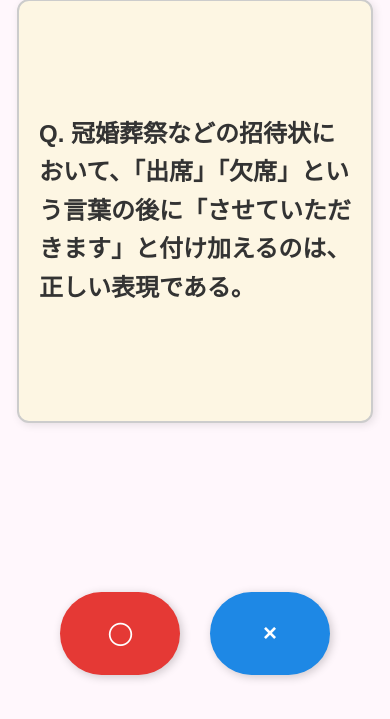
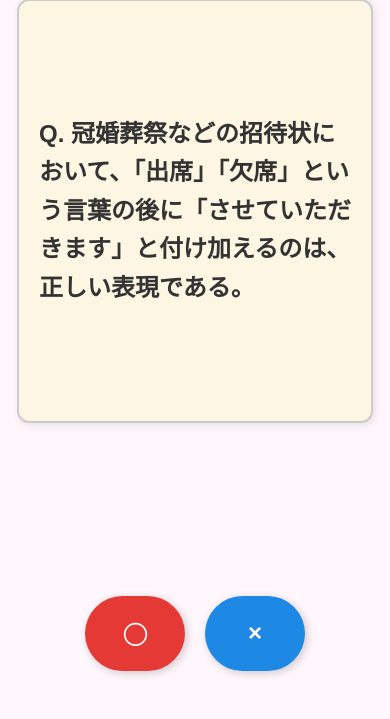
Before and after one commit to Tokashiki-11/StuLab2-project, a Flask app: template templates/question.html in a window 390 px wide. Shown: the part 21-740 px from the top of the page. Run offline with Flask 3, Linux system fonts and the light colour scheme; the template is opened without the code that fills it: values that come from a table or form of the project are taken from there, others are empty; data comes from the database, SQL or seed files in the repository.

Commit message:
responsive design3

```diff
--- a/static/style.css
+++ b/static/style.css
@@ -398,42 +398,40 @@ button:hover {
   .button-group {
     flex-direction: row;
     justify-content: center;
-    gap: 30px;
-    flex-wrap: wrap;
+    gap: 20px;
   }
 
   .button-group button,
   .circle-button,
   .cross-button {
     font-size: 24px;
-    padding: 24px 40px;
-    min-width: 120px;
-    min-height: 80px;
+    padding: 20px 30px;
+    min-width: 100px;
     border-radius: 50px;
-    box-shadow: 2px 2px 10px rgba(0, 0, 0, 0.2);
+    box-shadow: 2px 2px 8px rgba(0, 0, 0, 0.2);
   }
 
   /* ボタン */
   .next-button,
   .back-button,
   .start-button {
-    font-size: 24px;
-    padding: 18px 36px;
+    font-size: 22px;
+    padding: 16px 32px;
     width: 90%;
-    max-width: 350px;
+    max-width: 300px;
   }
 
   /* 正解・不正解 */
   .result-area h2.correct,
   .result-area h2.incorrect {
-    font-size: 24px;
-    padding: 12px 24px;
-    margin-bottom: 20px;
+    font-size: 20px;
+    padding: 10px 20px;
+    margin-bottom: 16px;
   }
 
   /* 解説テキスト拡大 */
   .explanation-text {
-    font-size: 20px;
+    font-size: 18px;
     line-height: 1.8;
   }
 }
```
